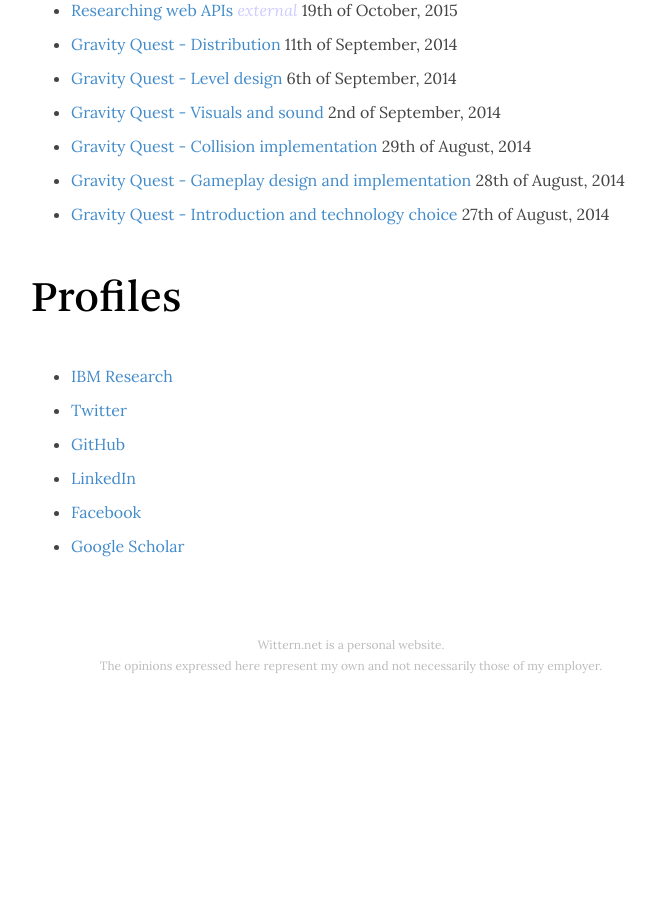
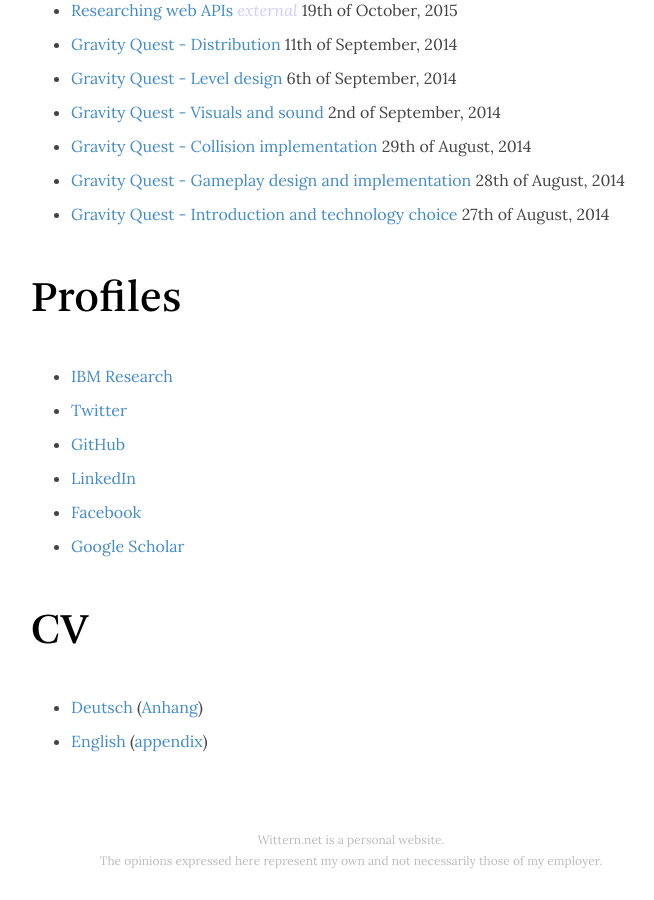
Before and after one commit to wittern/wittern.github.io, a Jekyll site: the page built from index.html, in a window 1280 px wide and 900 px high, scrolled down 1468 px. Shown: the whole window, without its empty margins (289-943 px from the left). Built offline with Jekyll 4.4.1, drawn with Linux system fonts in a browser that asks for light colours; before the commit the page ends 2173 px from its top, so only the background shows below that.

Commit message:
Add CV in German and English

```diff
--- a/index.html
+++ b/index.html
@@ -85,3 +85,13 @@ layout: default
     <a href="https://scholar.google.com/citations?user=trin8Z4AAAAJ&hl=en" target="_blank">Google Scholar</a>
   </li>
 </ul>
+
+<h1>CV</h1>
+<ul>
+  <li>
+    <a href="img/cv/Lebenslauf John Erik Wittern.pdf" target="_blank">Deutsch</a> (<a href="img/cv/Anhang - Publikationen Patente und wissenschaftliche Dienste.pdf" target="_blank">Anhang</a>)
+  </li>
+  <li>
+    <a href="img/cv/CV John Erik Wittern.pdf" target="_blank">English</a> (<a href="img/cv/Appendix - Publications and Patents.pdf" target="_blank">appendix</a>)
+  </li>
+</ul>
```
Also changed, not shown: 4 other files.
